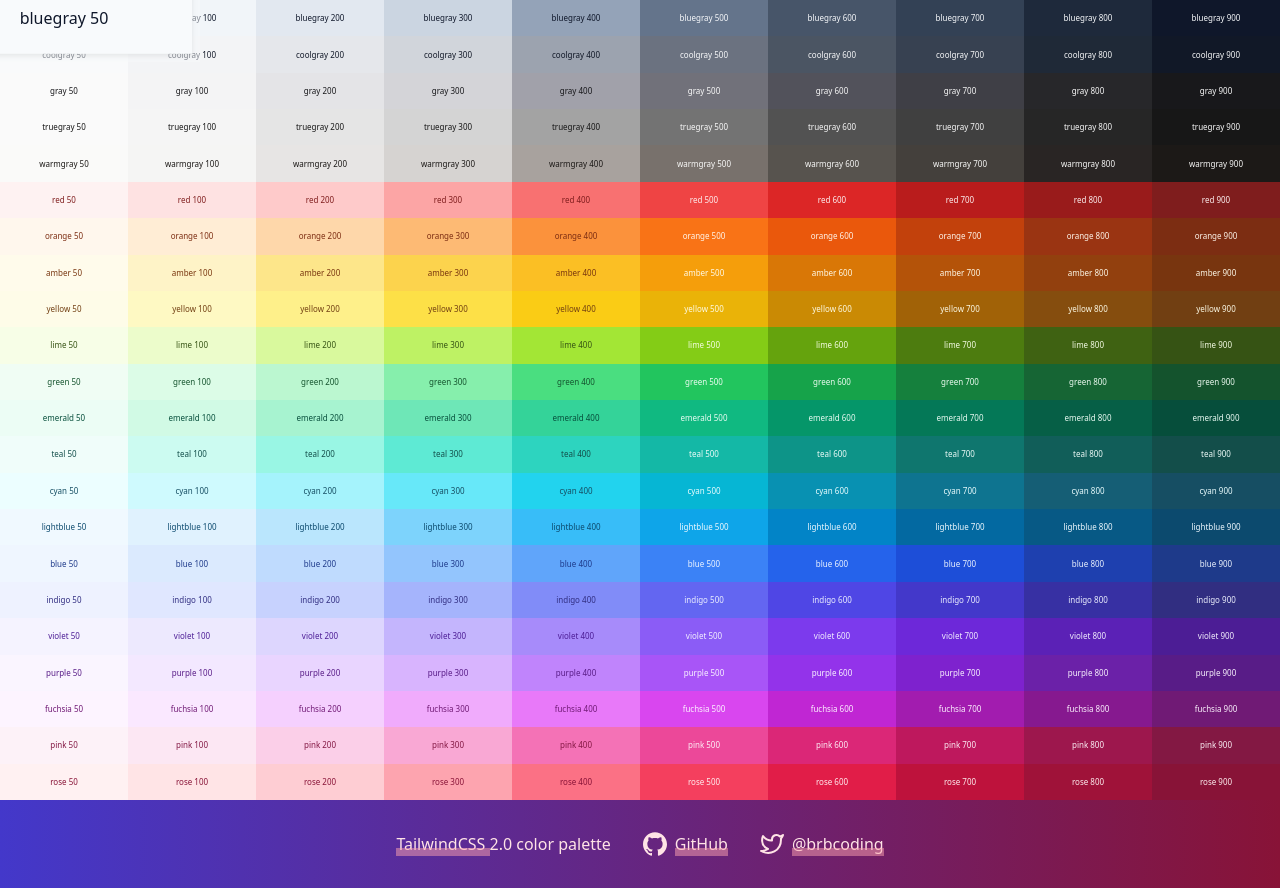
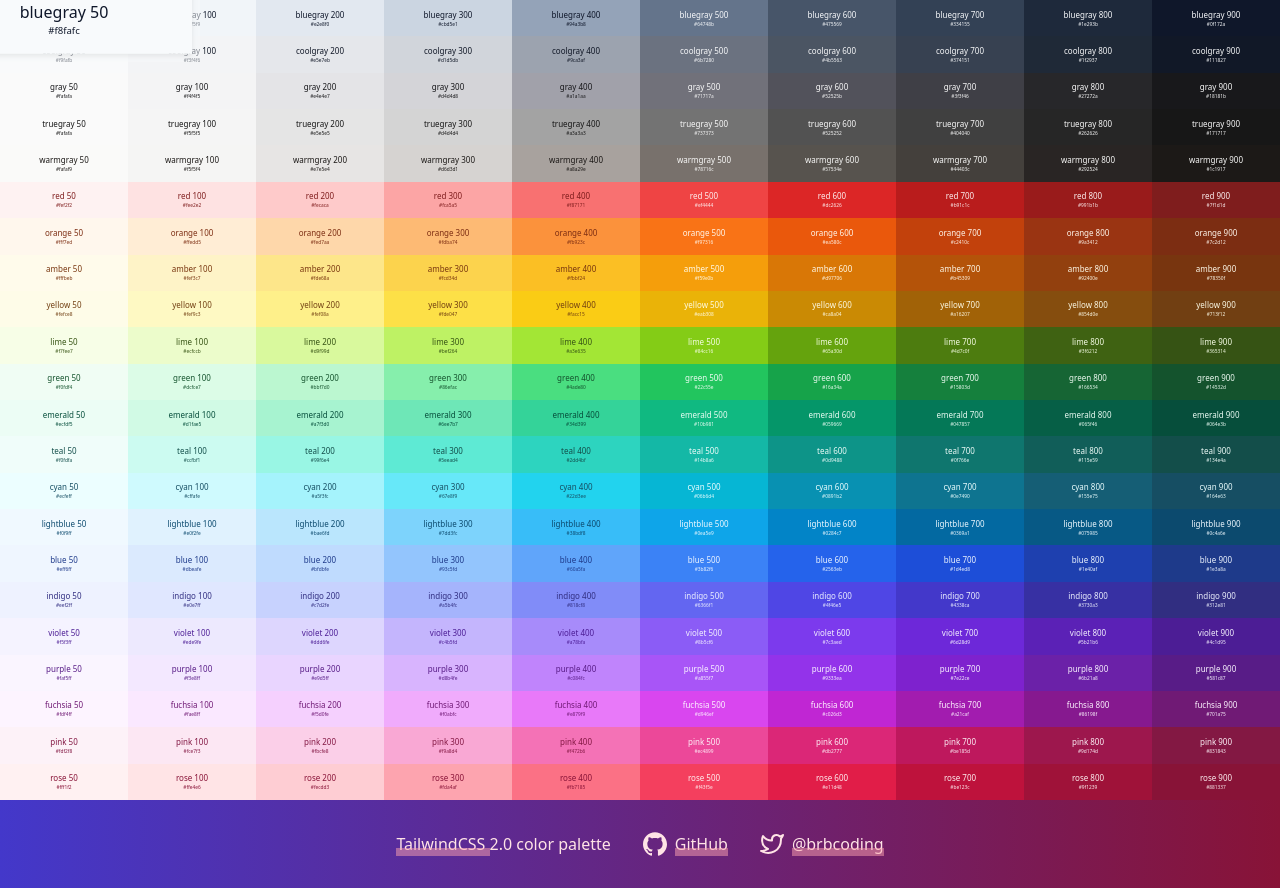
Before and after one commit to breadthe/tailwind2-colors, a Svelte app: page / in a window 1280 px wide. Built offline with nearby package versions, Linux system fonts and the light colour scheme.

Commit message:
Show hex color

```diff
--- a/src/App.svelte
+++ b/src/App.svelte
@@ -3,13 +3,9 @@
   import { theme } from "../tailwind.config.js";
 
   const { colors } = { ...theme };
-  const filteredColors = Object.keys(colors).filter(
-    color =>
-      color !== "transparent" &&
-      color !== "current" &&
-      color !== "black" &&
-      color !== "white"
-  );
+
+  // remove non-palette colors
+  ["transparent", "current", "black", "white"].forEach(c => delete colors[c]);
 
   const shades = [50, 100, 200, 300, 400, 500, 600, 700, 800, 900];
 
@@ -38,16 +34,19 @@
 
 <main>
   <div class="grid grid-cols-10 h-screen">
-    {#each filteredColors as color}
+    {#each Object.keys(colors) as color}
       {#each shades as shade}
         <div
           id={`${color}-${shade}`}
-          class="flex items-center justify-center text-center {`bg-${color}-${shade}`}
+          class="flex flex-col items-center justify-center text-center {`bg-${color}-${shade}`}
           {shade > 400 ? `text-${color}-50` : `text-${color}-900`}"
           style="font-size: 0.5rem;"
           on:mouseover={() => zoom(`${color}-${shade}`, 'in')}
           on:mouseout={() => zoom(`${color}-${shade}`, 'out')}>
-          {color} {shade}
+          <span>{color} {shade}</span>
+          <span id={`hex-${color}-${shade}`} style="font-size: 0.3rem;">
+            {`${colors[color][shade]}`}
+          </span>
         </div>
       {/each}
     {/each}
```
